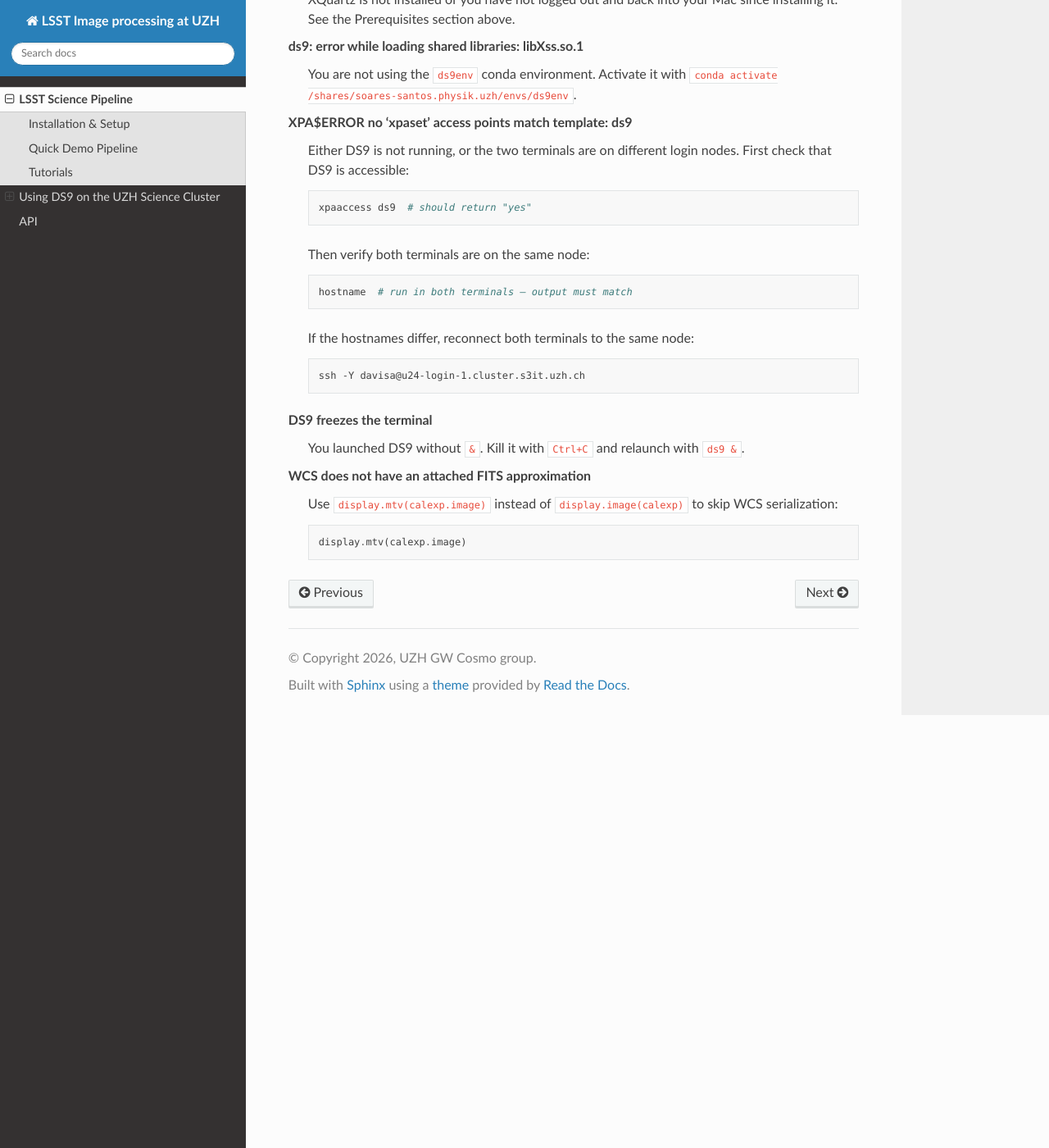
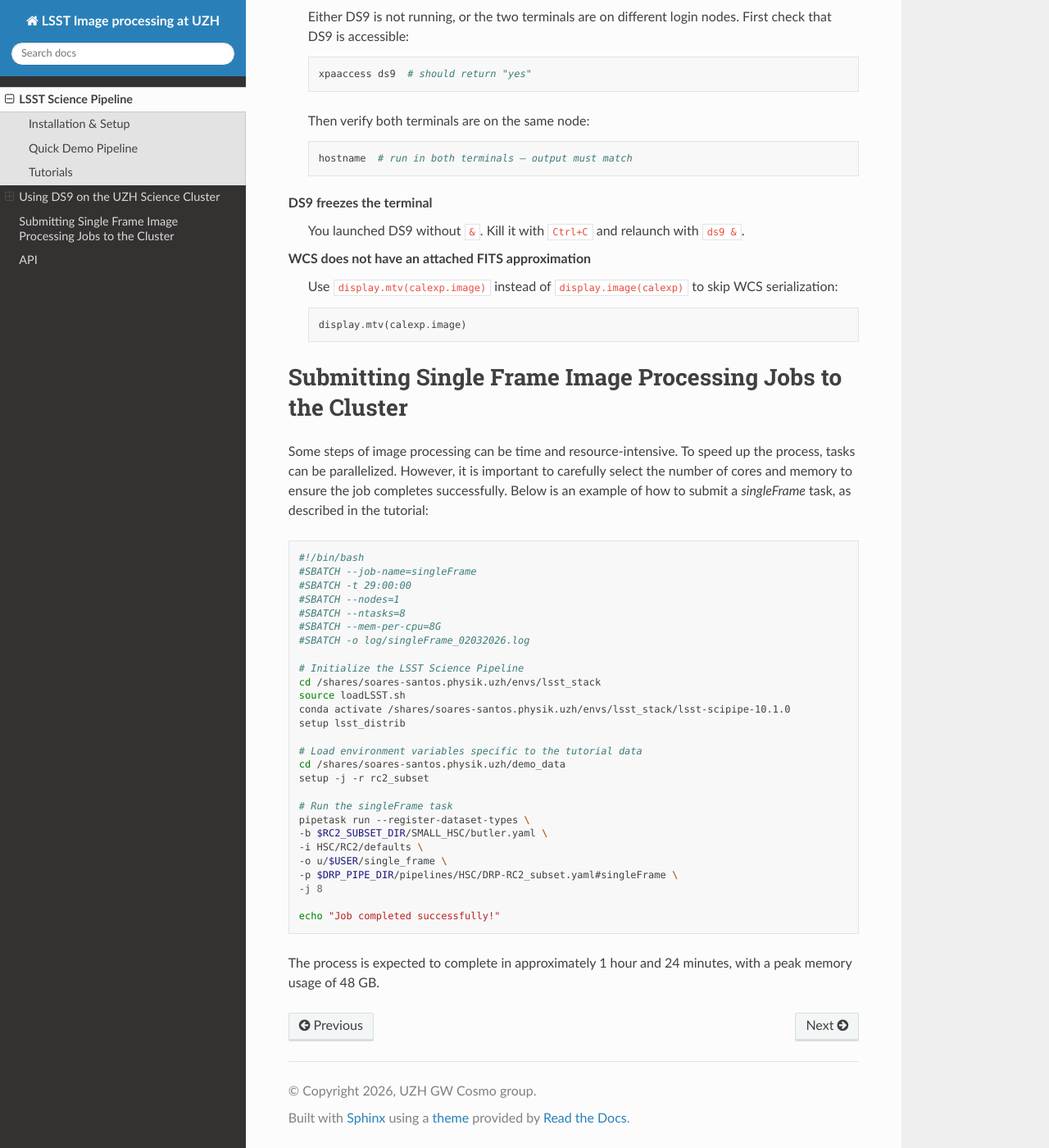
Before and after one commit to davsan06/lsst-alerts-at-uzh, a Sphinx documentation site: the page built from docs/source/usage.rst, in a window 1280 px wide and 1400 px high, scrolled down 4292 px. Shown: the whole window at 82% size. Built offline with Sphinx 7.4.7 and the Read the Docs theme 3.1.0, drawn with Linux system fonts in a browser that asks for light colours; some of the changed text lies outside the part shown.

Commit message:
Documenting singleFrame task, adding submission script example and timing

```diff
--- a/docs/source/usage.rst
+++ b/docs/source/usage.rst
@@ -92,13 +92,11 @@ This is a one-time setup.
 Connecting to the Cluster with X11 Forwarding
 ----------------------------------------------
 
-[DSC: to be updated]
-
 Always connect using the ``-Y`` flag to enable X11 forwarding:
 
 .. code-block:: bash
 
-   ssh -Y davisa@cluster.s3it.uzh.ch
+   ssh -Y <user>@cluster.s3it.uzh.ch
 
 After logging in, verify that the display is set correctly:
 
@@ -143,12 +141,6 @@ Using DS9 with the LSST Stack
    between DS9 and the LSST stack only works within the same node. The
    cluster has multiple login nodes (e.g. ``u24-login-1``, ``u24-login-2``,
    ``u24-login-3``) and connections may land on different ones by default.
-
-Always connect to a specific node explicitly:
-
-.. code-block:: bash
-
-   ssh -Y davisa@u24-login-1.cluster.s3it.uzh.ch
 
 Open two terminals, both connected to the **same node** with ``ssh -Y``.
 Verify this before starting:
@@ -223,12 +215,6 @@ Troubleshooting
 
       hostname  # run in both terminals — output must match
 
-   If the hostnames differ, reconnect both terminals to the same node:
-
-   .. code-block:: bash
-
-      ssh -Y davisa@u24-login-1.cluster.s3it.uzh.ch
-
 **DS9 freezes the terminal**
    You launched DS9 without ``&``. Kill it with ``Ctrl+C`` and relaunch
    with ``ds9 &``.
@@ -240,3 +226,42 @@ Troubleshooting
    .. code-block:: python
 
       display.mtv(calexp.image)
+
+Submitting Single Frame Image Processing Jobs to the Cluster
+============================================================
+
+Some steps of image processing can be time and resource-intensive. To speed up the process, tasks can be parallelized.
+However, it is important to carefully select the number of cores and memory to ensure the job completes successfully.
+Below is an example of how to submit a `singleFrame` task, as described in the tutorial:
+
+.. code-block:: bash
+
+   #!/bin/bash
+   #SBATCH --job-name=singleFrame
+   #SBATCH -t 29:00:00
+   #SBATCH --nodes=1
+   #SBATCH --ntasks=8
+   #SBATCH --mem-per-cpu=8G
+   #SBATCH -o log/singleFrame_02032026.log
+
+   # Initialize the LSST Science Pipeline
+   cd /shares/soares-santos.physik.uzh/envs/lsst_stack
+   source loadLSST.sh
+   conda activate /shares/soares-santos.physik.uzh/envs/lsst_stack/lsst-scipipe-10.1.0
+   setup lsst_distrib
+
+   # Load environment variables specific to the tutorial data
+   cd /shares/soares-santos.physik.uzh/demo_data
+   setup -j -r rc2_subset
+
+   # Run the singleFrame task
+   pipetask run --register-dataset-types \
+   -b $RC2_SUBSET_DIR/SMALL_HSC/butler.yaml \
+   -i HSC/RC2/defaults \
+   -o u/$USER/single_frame \
+   -p $DRP_PIPE_DIR/pipelines/HSC/DRP-RC2_subset.yaml#singleFrame \
+   -j 8
+
+   echo "Job completed successfully!"
+
+The process is expected to complete in approximately 1 hour and 24 minutes, with a peak memory usage of 48 GB.
```
